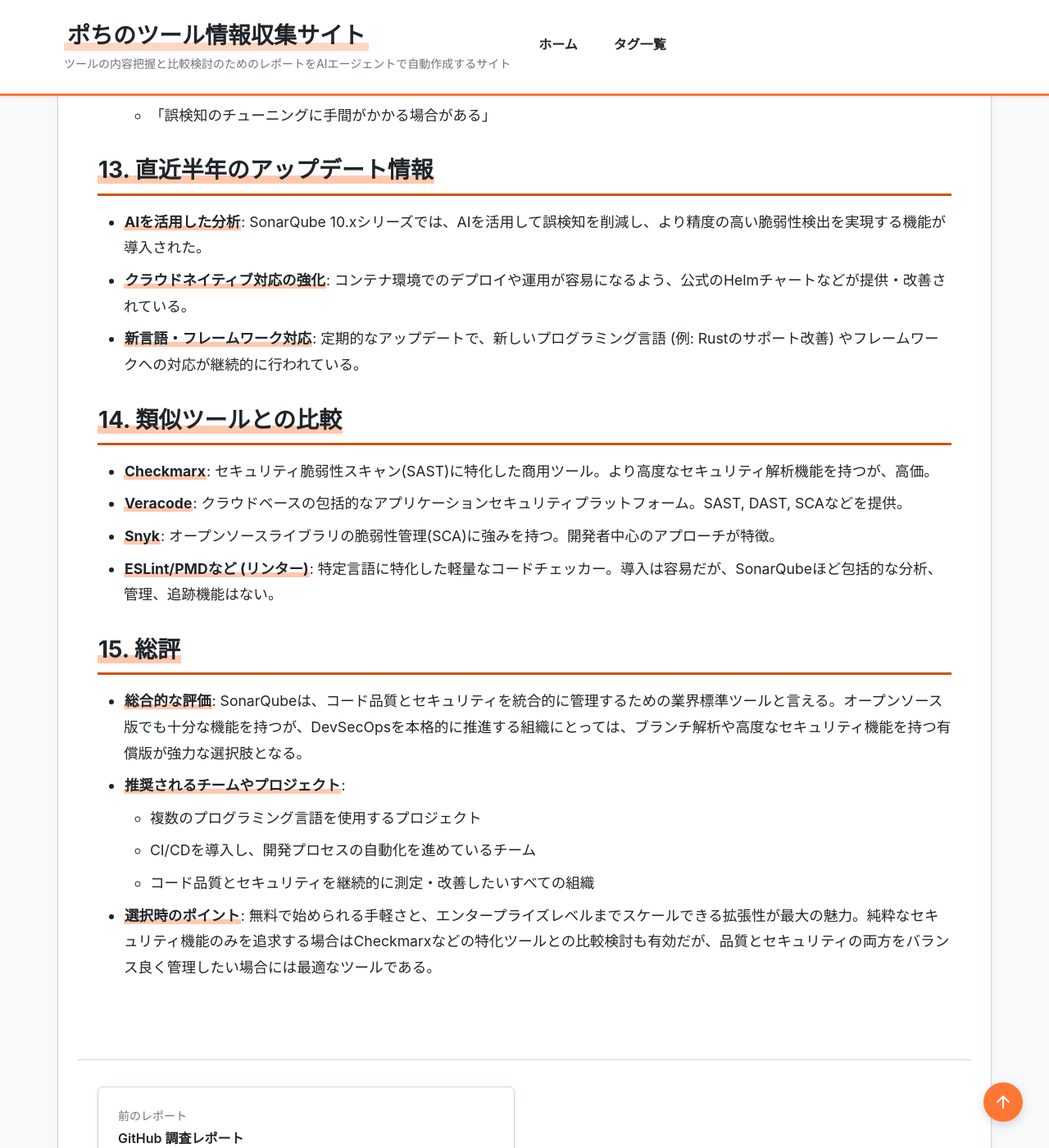
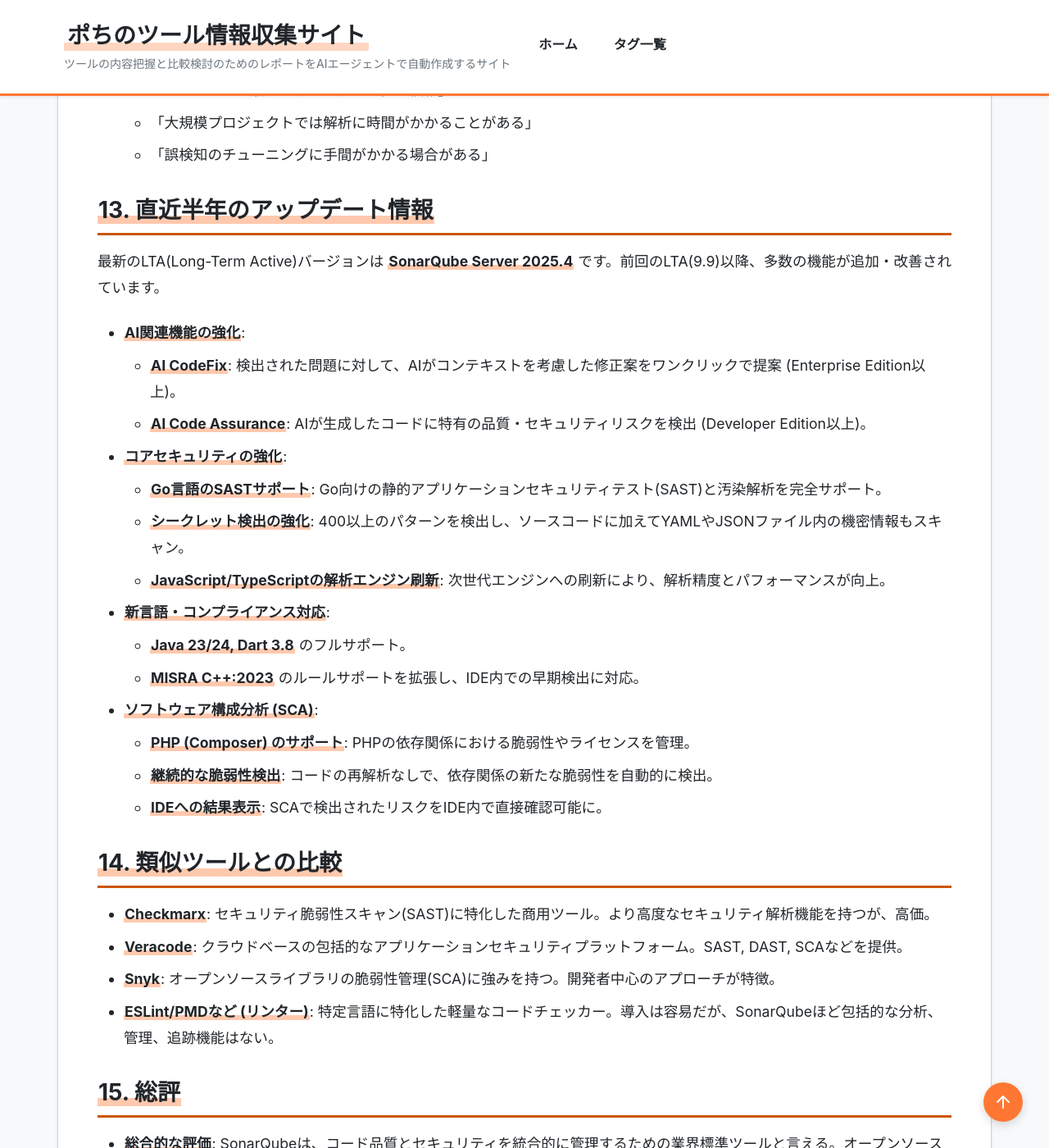
Before and after one commit to aegisfleet/tool-survey-report, a Jekyll site: the page built from _reports/sonarqube.md, in a window 1280 px wide and 1400 px high, scrolled down 5200 px. Shown: the whole window at 82% size. Built offline with Jekyll 4.4.1, drawn with Linux system fonts in a browser that asks for light colours; some of the changed text lies outside the part shown.

Commit message:
feat: SonarQubeレポートを最新情報に更新 (#173)
SonarQubeの調査レポートを最新の2025.4 LTAリリースに基づいて更新しました。

主な変更点:
- 主要機能にAI CodeFix, AI Code Assurance, 強化されたSAST/SCA機能を追加
- 料金プランを最新の情報に更新
- 「直近半年のアップデート情報」セクションに2025.4 LTAの詳細を記載
- フロントマターのlast_updatedを更新し、関連タグを追加

Co-authored-by: google-labs-jules[bot] <161369871+google-labs-jules[bot]@users.noreply.github.com>

```diff
--- a/_reports/sonarqube.md
+++ b/_reports/sonarqube.md
@@ -5,12 +5,14 @@ category: "静的コード解析"
 developer: "SonarSource"
 official_site: "https://www.sonarsource.com/products/sonarqube/"
 date: "2025-10-19"
-last_updated: "2025-10-19"
+last_updated: "2025-11-11"
 tags:
   - "コード品質"
   - "静的解析"
   - "セキュリティ"
-description: "SonarQubeは、継続的なコード品質とセキュリティの自動レビューを行うためのオープンソースプラットフォームです。"
+  - "SAST"
+  - "SCA"
+description: "SonarQubeは、継続的なコード品質とセキュリティの自動レビューを行うためのオープンソースプラットフォームです。AIを活用したコード修正提案や、30以上の言語に対応したSAST、SCA機能を提供します。"
 ---
 
 # **SonarQube 調査レポート**
@@ -35,11 +37,13 @@ description: "SonarQubeは、継続的なコード品質とセキュリティの
 
 ## **3. 主要機能**
 
-* **静的コード解析**: バグ、コードの臭い、脆弱性を高精度に検出。
+* **静的コード解析 (SAST)**: バグ、コードの臭い、脆弱性を高精度に検出。汚染解析(Taint Analysis)により、信頼できないユーザー入力に起因する脆弱性を追跡。
+* **ソフトウェア構成分析 (SCA)**: オープンソースの依存関係に含まれる脆弱性やライセンスの問題を検出。
+* **AIによるコード修正提案 (AI CodeFix)**: Enterprise Edition以上で利用可能。検出された問題に対し、AIが修正案を自動生成。
+* **AI生成コードの品質保証 (AI Code Assurance)**: Developer Edition以上で利用可能。AIによって生成されたコード特有のリスクを検知。
+* **シークレット検出**: ソースコードや設定ファイル(YAML, JSON)に含まれるAPIキーやパスワードなどの機密情報を検出。
 * **マルチ言語サポート**: Java, C#, Python, JavaScript, TypeScript, C++, Go, COBOLなど30以上の言語をサポート。
 * **品質ゲート (Quality Gates)**: コードがリリース可能かどうかを判定するための品質基準 (例: カバレッジ率、脆弱性の数) を定義・強制。
-* **セキュリティ解析 (SAST)**: SQLインジェクションやクロスサイトスクリプティング(XSS)など、既知の脆弱性を検出。汚染解析(Taint Analysis)により、信頼できないユーザー入力に起因する脆弱性を追跡。
-* **技術的負債の追跡**: コードの保守性に関する問題を特定し、修正にかかる時間を見積もることで、技術的負債を可視化。
 * **IDE連携 (SonarLint)**: 開発者がコードを記述している最中に、VS Code, IntelliJ IDEA, EclipseなどのIDE内でリアルタイムに問題を検出・修正提案。
 * **レポートとダッシュボード**: プロジェクトやポートフォリオ全体の品質とセキュリティの状態を視覚的に表示。
 
@@ -48,21 +52,21 @@ description: "SonarQubeは、継続的なコード品質とセキュリティの
 * **幅広い言語サポート**: 業界トップクラスの対応言語数を誇り、多様な技術スタックを持つ組織でも統一的な品質管理が可能。
 * **強力なコミュニティとエコシステム**: オープンソース版は無料で利用でき、活発なコミュニティと豊富なプラグインによって支えられている。
 * **CI/CDとの容易な統合**: Jenkins, GitLab CI, GitHub Actions, Azure DevOpsなど、主要なCI/CDツールとシームレスに連携できる。
-* **"Clean as You Code" アプローチ**: 新規コードに品質基準を集中させることで、既存の技術的負債に圧倒されることなく、現実的にコードベースを改善できる。
+* **先進的なAI機能**: AIによるコード修正提案やAI生成コードの分析など、最新の開発手法に対応。
 
 ## **5. 弱み・注意点 (Cons)**
 
 * **セットアップと運用コスト**: オンプレミスで運用する場合、サーバーのセットアップ、データベース管理、バージョンアップ対応などに専門知識と工数が必要。
-* **高度な機能は有償**: ブランチ解析、高度なセキュリティ機能、ポートフォリオ管理など、エンタープライズ向けの機能は有償版でのみ利用可能。
+* **高度な機能は有償**: ブランチ解析、高度なAI・セキュリティ機能、ポートフォリオ管理などは有償版でのみ利用可能。
 * **誤検知の可能性**: 静的解析の性質上、コンテキストによっては誤検知が発生することがある。プロジェクトに合わせたルールのチューニングが必要になる場合がある。
 * **日本語情報の限定性**: 公式ドキュメントは主に英語。日本語の情報はコミュニティベースのものが中心となる。
 
 ## **6. 料金プラン**
 
-* **Community Edition**: 無料。オープンソース。基本的な静的コード解析機能を提供。小規模チームや個人での利用に適している。
-* **Developer Edition**: 年間 €150 から (コード行数に応じて変動)。ブランチ解析、プルリクエスト解析、汚染解析(Taint Analysis)などの機能が追加。
-* **Enterprise Edition**: 年間 €20,000 から。ポートフォリオ管理、セキュリティレポート、複数のリポジトリを横断した分析機能などを提供。
-* **Data Center Edition**: 年間 €130,000 から。高可用性(HA)とスケーラビリティを求める大規模組織向け。
+* **Community Edition**: 無料。オープンソース。基本的な静的コード解析機能を提供。
+* **Developer Edition**: 年間 $720 から (コード行数に応じて変動)。ブランチ解析、プルリクエスト解析、汚染解析(Taint Analysis)、シークレット検出、AI Code Assuranceなどの機能が追加。
+* **Enterprise Edition**: 要問い合わせ。ポートフォリオ管理、高度なセキュリティレポート、AI CodeFix、SCA (Advanced Securityアドオン) などのエンタープライズ向け機能を提供。
+* **Data Center Edition**: 要問い合わせ。高可用性(HA)とスケーラビリティを求める大規模組織向け。
 * **無料トライアル**: 有償版の全機能を14日間試せる無料トライアルが提供されている。
 
 ## **7. 導入実績・事例**
@@ -88,7 +92,7 @@ description: "SonarQubeは、継続的なコード品質とセキュリティの
 
 * **認証**: SSO, 2段階認証(2FA)に対応し、セキュアなアクセス管理が可能。
 * **データ管理**: オンプレミス版では全てのコードと解析結果を自社環境内で管理可能。クラウド版(SonarCloud)も提供。
-* **準拠規格**: OWASP Top 10, CWE Top 25, SANS Top 25などのセキュリティ標準に準拠したルールセットを提供し、コンプライアンス遵守を支援。
+* **準拠規格**: OWASP Top 10, CWE Top 25, SANS Top 25, MISRA C++:2023などのセキュリティ・コーディング標準に準拠したルールセットを提供し、コンプライアンス遵守を支援。
 
 ## **11. 操作性 (UI/UX) と学習コスト**
 
@@ -110,9 +114,22 @@ description: "SonarQubeは、継続的なコード品質とセキュリティの
 
 ## **13. 直近半年のアップデート情報**
 
-* **AIを活用した分析**: SonarQube 10.xシリーズでは、AIを活用して誤検知を削減し、より精度の高い脆弱性検出を実現する機能が導入された。
-* **クラウドネイティブ対応の強化**: コンテナ環境でのデプロイや運用が容易になるよう、公式のHelmチャートなどが提供・改善されている。
-* **新言語・フレームワーク対応**: 定期的なアップデートで、新しいプログラミング言語 (例: Rustのサポート改善) やフレームワークへの対応が継続的に行われている。
+最新のLTA(Long-Term Active)バージョンは **SonarQube Server 2025.4** です。前回のLTA(9.9)以降、多数の機能が追加・改善されています。
+
+*   **AI関連機能の強化**:
+    *   **AI CodeFix**: 検出された問題に対して、AIがコンテキストを考慮した修正案をワンクリックで提案 (Enterprise Edition以上)。
+    *   **AI Code Assurance**: AIが生成したコードに特有の品質・セキュリティリスクを検出 (Developer Edition以上)。
+*   **コアセキュリティの強化**:
+    *   **Go言語のSASTサポート**: Go向けの静的アプリケーションセキュリティテスト(SAST)と汚染解析を完全サポート。
+    *   **シークレット検出の強化**: 400以上のパターンを検出し、ソースコードに加えてYAMLやJSONファイル内の機密情報もスキャン。
+    *   **JavaScript/TypeScriptの解析エンジン刷新**: 次世代エンジンへの刷新により、解析精度とパフォーマンスが向上。
+*   **新言語・コンプライアンス対応**:
+    *   **Java 23/24, Dart 3.8** のフルサポート。
+    *   **MISRA C++:2023** のルールサポートを拡張し、IDE内での早期検出に対応。
+*   **ソフトウェア構成分析 (SCA)**:
+    *   **PHP (Composer) のサポート**: PHPの依存関係における脆弱性やライセンスを管理。
+    *   **継続的な脆弱性検出**: コードの再解析なしで、依存関係の新たな脆弱性を自動的に検出。
+    *   **IDEへの結果表示**: SCAで検出されたリスクをIDE内で直接確認可能に。
 
 ## **14. 類似ツールとの比較**
 
```
Also changed, not shown: other parts of _reports/sonarqube.md (+1 -1 lines).
